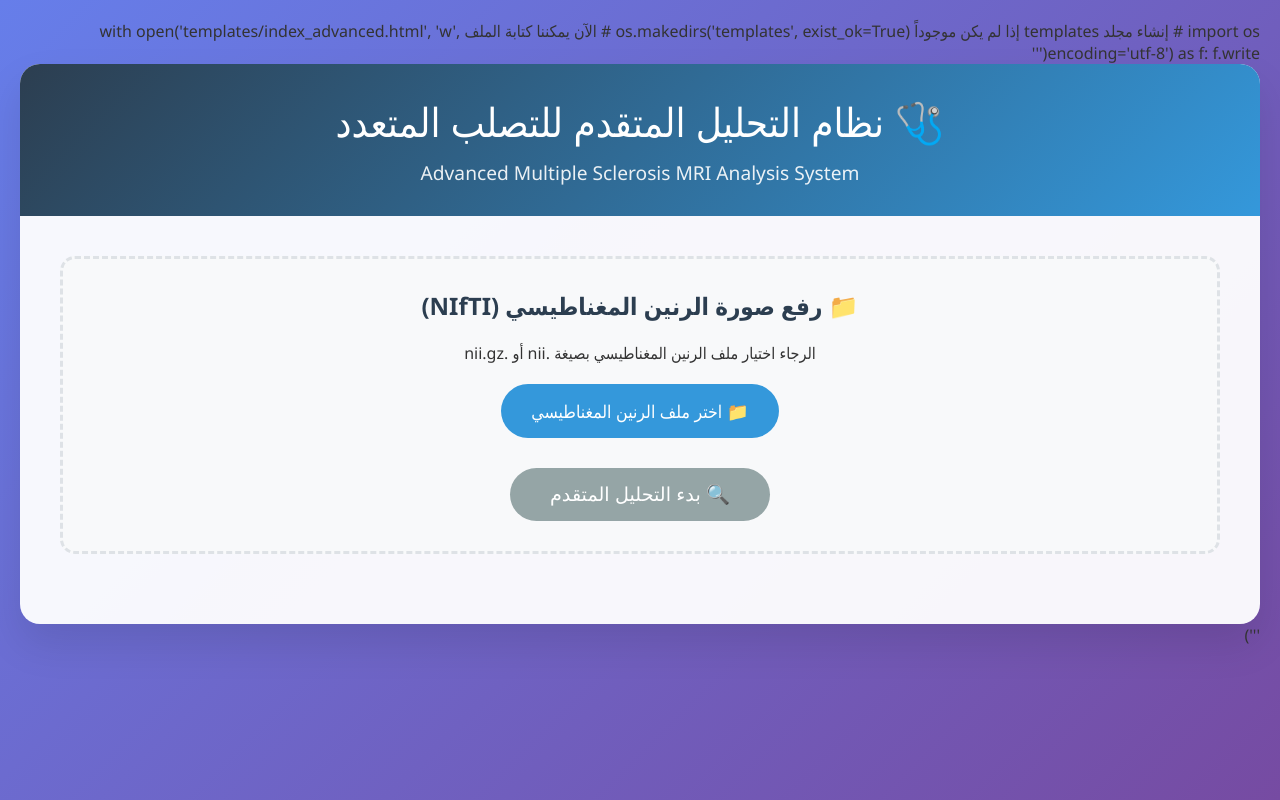
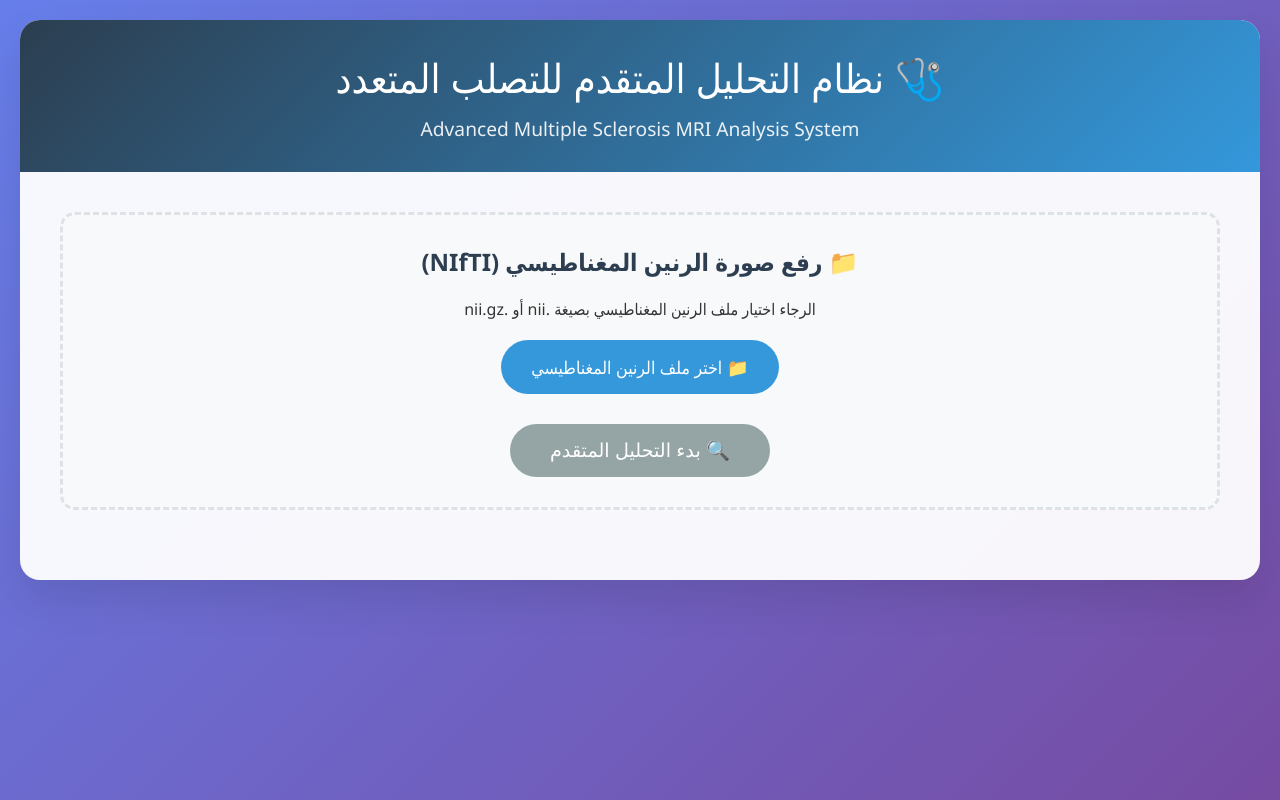
Before and after one commit to zahweb/ms-mri-analysis, a Flask app: template templates/index_advanced.html in a window 1280 px wide. Run offline with Flask 3, Linux system fonts and the light colour scheme; the template is opened without the code that fills it, so the values that code supplies are empty.

Commit message:
Update index_advanced.html

```diff
--- a/templates/index_advanced.html
+++ b/templates/index_advanced.html
@@ -1,11 +1,4 @@
-import os
-
-# إنشاء مجلد templates إذا لم يكن موجوداً
-os.makedirs('templates', exist_ok=True)
-
-# الآن يمكننا كتابة الملف
-with open('templates/index_advanced.html', 'w', encoding='utf-8') as f:
-    f.write('''<!DOCTYPE html>
+<!DOCTYPE html>
 <html lang="ar" dir="rtl">
 <head>
     <meta charset="UTF-8">
@@ -1191,4 +1184,4 @@ with open('templates/index_advanced.html', 'w', encoding='utf-8') as f:
         });
     </script>
 </body>
-</html>''')
+</html>
```
